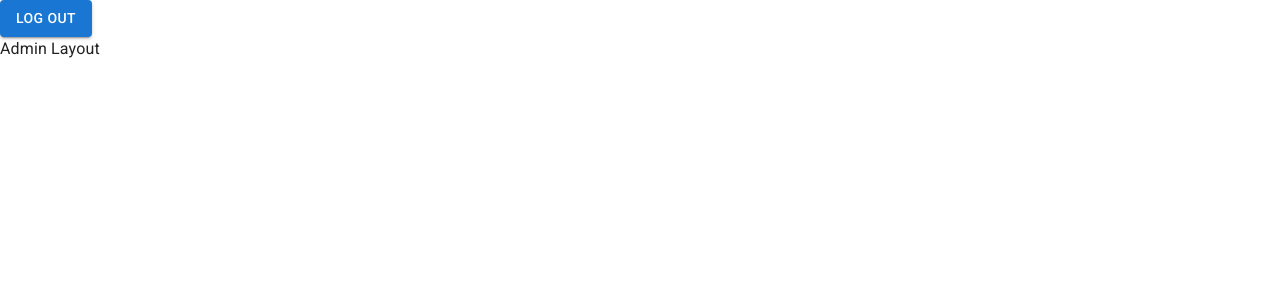
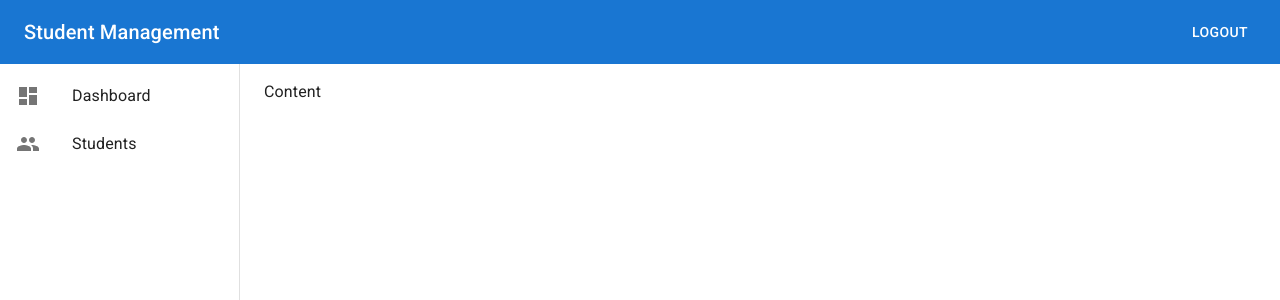
Before and after one commit to dotrihai1907/students-management-typescript-saga, a React (Create React App) app: page /admin/students in a window 1280 px wide. Shown: the top 300 px of the page. Built offline with nearby package versions, Linux system fonts and the light colour scheme; no server answers; sample sign-in values are in the browser's storage.

Commit message:
admin layout

```diff
--- a/package.json
+++ b/package.json
@@ -5,6 +5,7 @@
   "dependencies": {
     "@emotion/react": "^11.10.0",
     "@emotion/styled": "^11.10.0",
+    "@material-ui/core": "^4.12.4",
     "@mui/icons-material": "^5.8.4",
     "@mui/material": "^5.9.3",
     "@reduxjs/toolkit": "^1.8.3",
--- a/src/App.tsx
+++ b/src/App.tsx
@@ -1,32 +1,14 @@
-import { Button } from "@mui/material";
-import React, { useEffect } from "react";
+import React from "react";
 import { Switch, Route } from "react-router-dom";
-
-import cityApi from "./api/cityApi";
-import { useAppDispatch } from "./app/hooks";
 
 import { NotFound, PrivateRoute } from "./components/Common";
 import { AdminLayout } from "./components/Layout";
-import { authActions } from "./features/auth/authSlice";
 
 import LoginPage from "./features/auth/pages/LoginPage";
 
 function App() {
-  const dispatch = useAppDispatch();
-
-  useEffect(() => {
-    cityApi.getAll().then((response) => console.log(response));
-  }, []);
   return (
     <div>
-      <Button
-        color="primary"
-        variant="contained"
-        onClick={() => dispatch(authActions.logout())}
-      >
-        Log out
-      </Button>
-
       <Switch>
         <Route path="/login" component={LoginPage} />
 
--- /dev/null
+++ b/src/components/Common/Header.tsx
@@ -0,0 +1,32 @@
+import * as React from "react";
+import AppBar from "@mui/material/AppBar";
+import Box from "@mui/material/Box";
+import Toolbar from "@mui/material/Toolbar";
+import Typography from "@mui/material/Typography";
+import Button from "@mui/material/Button";
+
+import { useAppDispatch } from "../../app/hooks";
+
+import { authActions } from "../../features/auth/authSlice";
+
+export function Header() {
+  const dispatch = useAppDispatch();
+
+  const handleLogoutClick = () => {
+    dispatch(authActions.logout());
+  };
+  return (
+    <Box sx={{ flexGrow: 1 }}>
+      <AppBar position="static">
+        <Toolbar>
+          <Typography variant="h6" component="div" sx={{ flexGrow: 1 }}>
+            Student Management
+          </Typography>
+          <Button color="inherit" onClick={handleLogoutClick}>
+            Logout
+          </Button>
+        </Toolbar>
+      </AppBar>
+    </Box>
+  );
+}
--- /dev/null
+++ b/src/components/Common/Sidebar.tsx
@@ -0,0 +1,36 @@
+import * as React from "react";
+import Box from "@mui/material/Box";
+import List from "@mui/material/List";
+import ListItem from "@mui/material/ListItem";
+import ListItemButton from "@mui/material/ListItemButton";
+import ListItemIcon from "@mui/material/ListItemIcon";
+import ListItemText from "@mui/material/ListItemText";
+import DashboardIcon from "@mui/icons-material/Dashboard";
+import GroupIcon from "@mui/icons-material/Group";
+
+export function Sidebar() {
+  return (
+    <Box sx={{ width: "100%", maxWidth: 360, bgcolor: "background.paper" }}>
+      <nav aria-label="main mailbox folders">
+        <List>
+          <ListItem disablePadding>
+            <ListItemButton>
+              <ListItemIcon>
+                <DashboardIcon />
+              </ListItemIcon>
+              <ListItemText primary="Dashboard" />
+            </ListItemButton>
+          </ListItem>
+          <ListItem disablePadding>
+            <ListItemButton>
+              <ListItemIcon>
+                <GroupIcon />
+              </ListItemIcon>
+              <ListItemText primary="Students" />
+            </ListItemButton>
+          </ListItem>
+        </List>
+      </nav>
+    </Box>
+  );
+}
--- a/src/components/Common/index.ts
+++ b/src/components/Common/index.ts
@@ -1,2 +1,4 @@
 export * from "./NotFound";
 export * from "./PrivateRoute";
+export * from "./Header";
+export * from "./Sidebar";
--- a/src/components/Layout/Admin.tsx
+++ b/src/components/Layout/Admin.tsx
@@ -1,7 +1,42 @@
 import * as React from "react";
+import { Box } from "@mui/material";
+import { makeStyles } from "@material-ui/core";
+import { Header, Sidebar } from "../Common";
 
-export interface AdminLayoutProps {}
+const useStyles = makeStyles((theme) => ({
+  root: {
+    display: "grid",
+    gridTemplateRows: "auto 1fr",
+    gridTemplateColumns: "240px 1fr",
+    gridTemplateAreas: `"header header" "sidebar content"`,
+    minHeight: "100vh",
+  },
+  header: {
+    gridArea: "header",
+  },
+  sidebar: {
+    gridArea: "sidebar",
+    borderRight: `1px solid ${theme.palette.divider}`,
+    backgroundColor: theme.palette.background.paper,
+  },
+  content: {
+    gridArea: "content",
+    backgroundColor: theme.palette.background.paper,
+    padding: theme.spacing(2, 3),
+  },
+}));
 
-export function AdminLayout(props: AdminLayoutProps) {
-  return <div>Admin Layout</div>;
+export function AdminLayout() {
+  const classes = useStyles();
+  return (
+    <Box className={classes.root}>
+      <Box className={classes.header}>
+        <Header />
+      </Box>
+      <Box className={classes.sidebar}>
+        <Sidebar />
+      </Box>
+      <Box className={classes.content}>Content</Box>
+    </Box>
+  );
 }
--- a/src/features/auth/pages/LoginPage.tsx
+++ b/src/features/auth/pages/LoginPage.tsx
@@ -1,5 +1,4 @@
 import * as React from "react";
-
 import {
   Box,
   Button,
@@ -7,7 +6,9 @@ import {
   Paper,
   Typography,
 } from "@mui/material";
+
 import { useAppDispatch, useAppSelector } from "../../../app/hooks";
+
 import { authActions } from "../authSlice";
 
 export default function LoginPage() {
```
Also changed, not shown: 1 other file (tests, documents, lock files or other folders).
